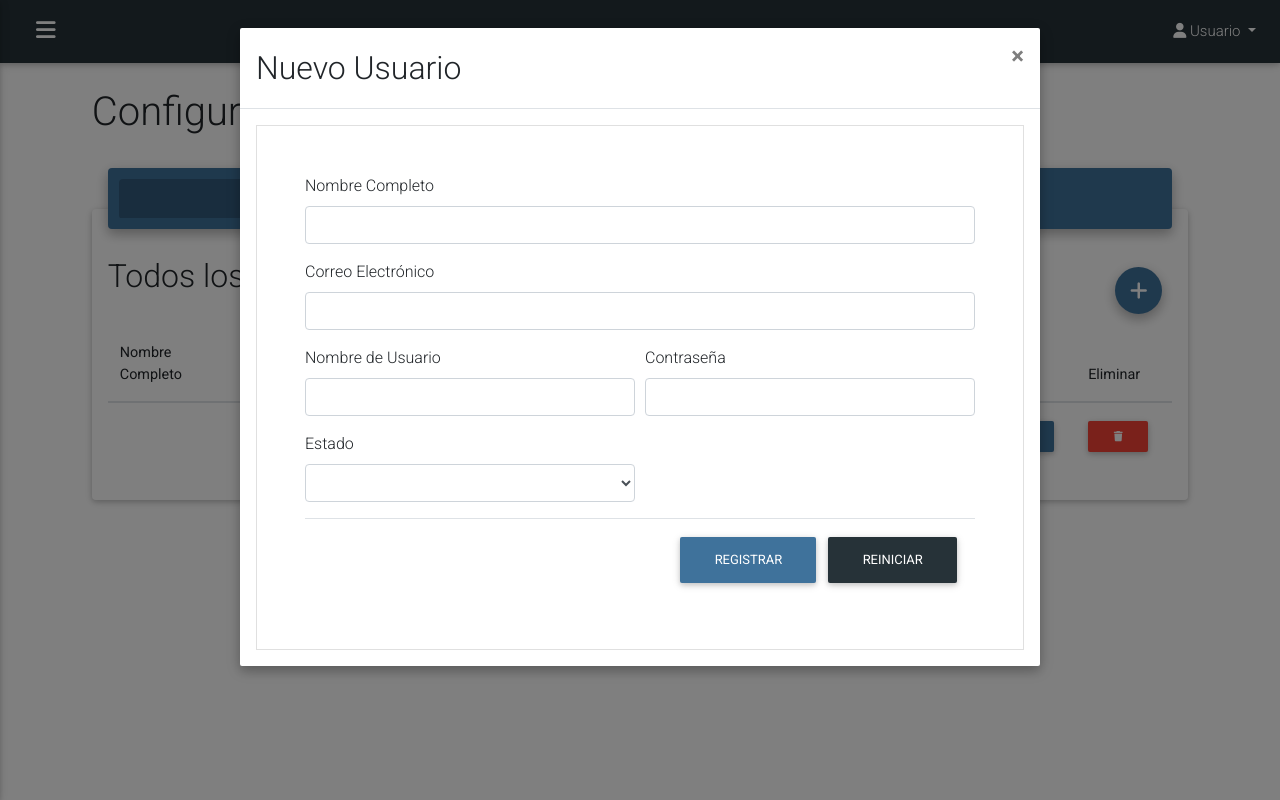
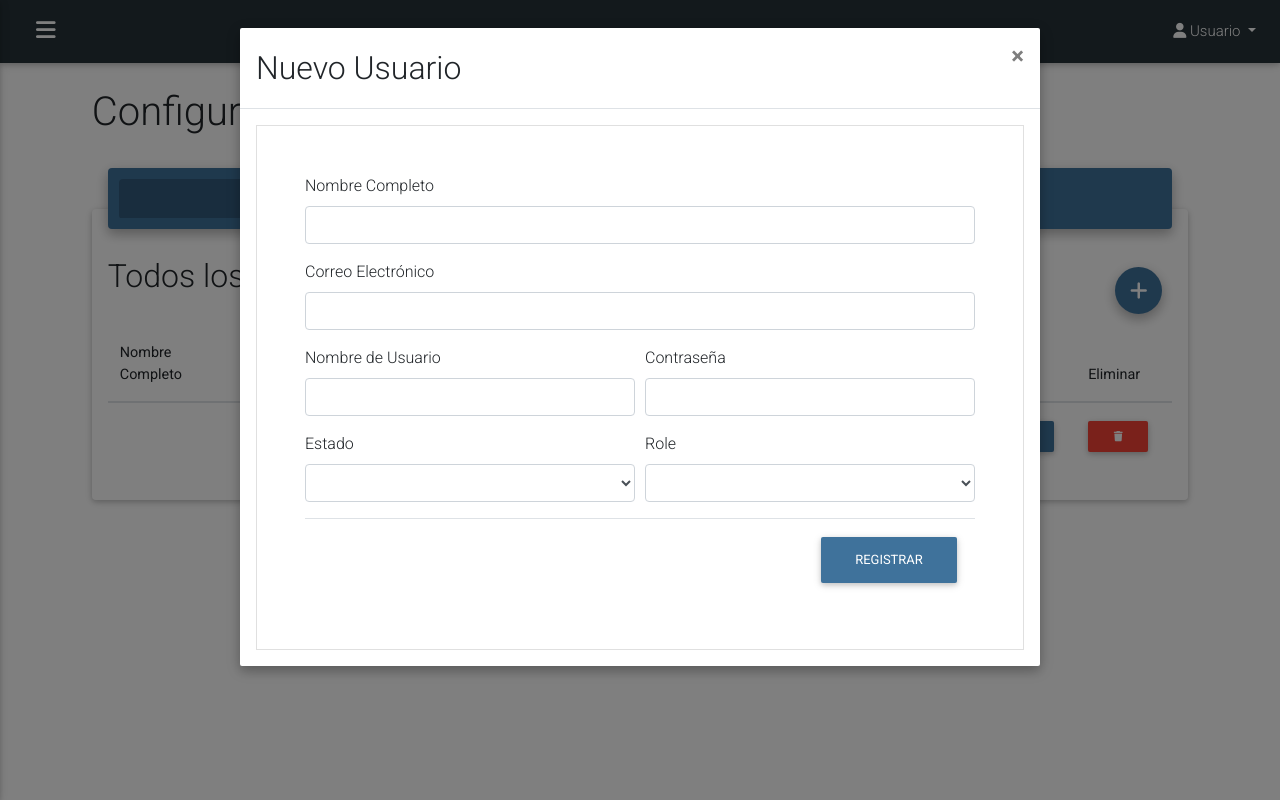
Before and after one commit to ediazgarcia/repair, a Flask app: page /settings in a window 1280 px wide, after a click that opens the changed part. Run offline with Flask 3, Linux system fonts and the light colour scheme; lists and menus that the app fills with data are empty; some libraries are stand-ins or nearby versions.

Commit message:
continuacion de create users

```diff
--- a/apps/templates/views/settings/index.html
+++ b/apps/templates/views/settings/index.html
@@ -154,42 +154,49 @@
                             </button>
                         </div>
                         <div class="modal-body">
-                            <form class="border border-light p-5" action="#!">
+                            <form class="border border-light p-5" method="POST" action="">
                                 <div class="form-row">
                                     <div class="form-group col-md-12">
                                         <label for="NombreUs">Nombre Completo</label>
-                                        <input type="text" id="NombreUs" class="form-control">
+                                        <input type="text" id="NombreUs" name="fullName" class="form-control">
                                     </div>
                                 </div>
                                 <div class="form-row">
                                     <div class="form-group col-md-12">
                                         <label for="CorreoUs">Correo Electrónico</label>
-                                        <input type="mail" id="CorreoUs" class="form-control">
+                                        <input type="mail" id="CorreoUs" name="email" class="form-control">
                                     </div>
                                 </div>
                                 <div class="form-row">
                                     <div class="form-group col-md-6">
                                         <label for="UsuarioUs">Nombre de Usuario</label>
-                                        <input type="text" id="UsuarioUs" class="form-control">
+                                        <input type="text" id="UsuarioUs" name="username" class="form-control">
                                     </div>
                                     <div class="form-group col-md-6">
                                         <label for="ContrasenaUs">Contraseña</label>
-                                        <input type="password" id="ContrasenaUs" class="form-control">
+                                        <input type="password" id="ContrasenaUs" name="password" class="form-control">
                                     </div>
                                 </div>
                                 <div class="form-row">
                                     <div class="form-group col-md-6">
                                         <label for="EstadoUs">Estado</label>
-                                        <select id="EstadoUs" class="form-control">
+                                        <select id="EstadoUs" name="estado" class="form-control">
                                             <option value="" disabled selected></option>
                                             <option value="Activo">Activo</option>
                                             <option value="Inactivo">Inactivo</option>
                                         </select>
                                     </div>
+                                    <div class="form-group col-md-6">
+                                        <label for="EstadoUs">Role</label>
+                                        <select id="Role" name="role" class="form-control">
+                                            <option value="" disabled selected></option>
+                                            <option value="Activo">Admin</option>
+                                            <option value="Inactivo">User</option>
+                                        </select>
+                                    </div>
                                 </div>
                                 <div class="modal-footer">
                                     <button type="submit" class="btn unique-color text-white">Registrar</button>
-                                    <button type="reset" class="btn special-color-dark text-white">Reiniciar</button>
                                 </div>
                             </form>
                         </div>
```
Also changed, not shown: apps/__init__.py (+10 -1 lines), apps/models/user.py (+18 -11 lines), apps/routes/user.py (+16 -14 lines), apps/templates/admin/index.html (added, +15 -0 lines).
